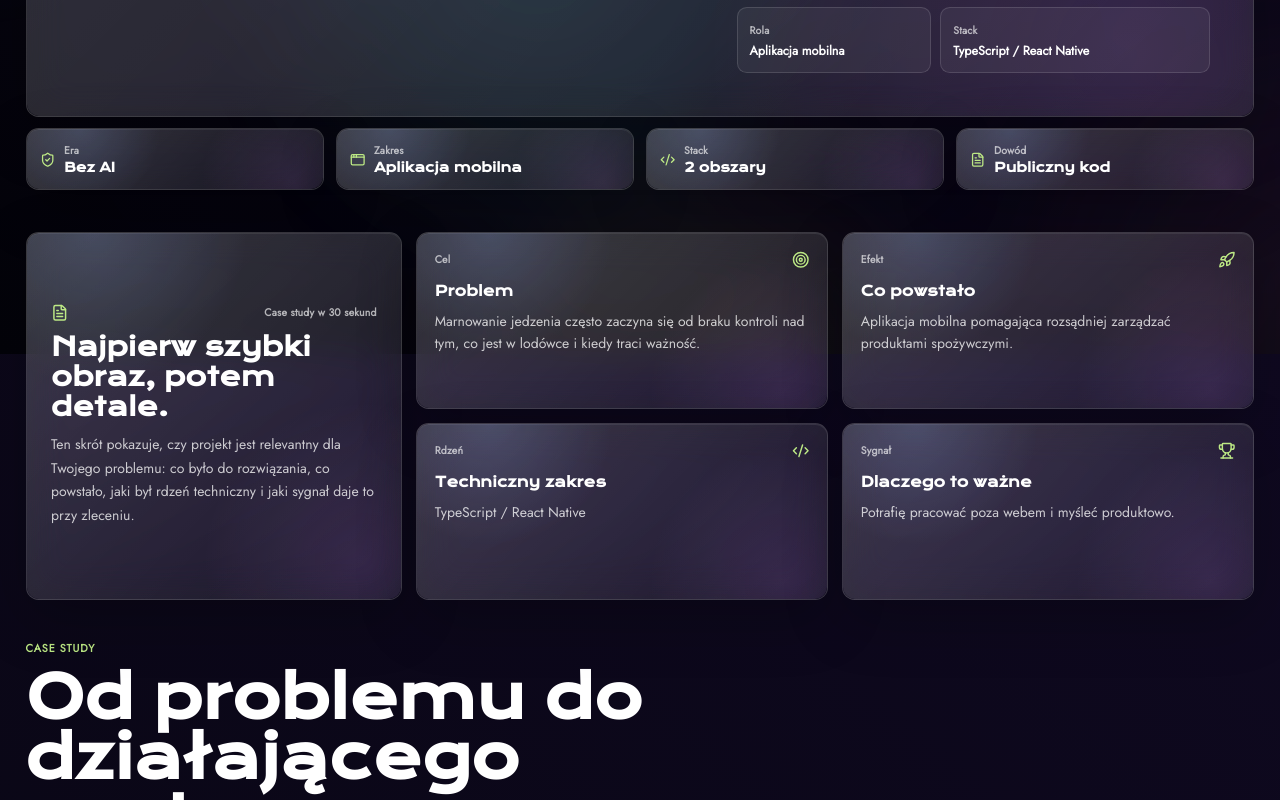
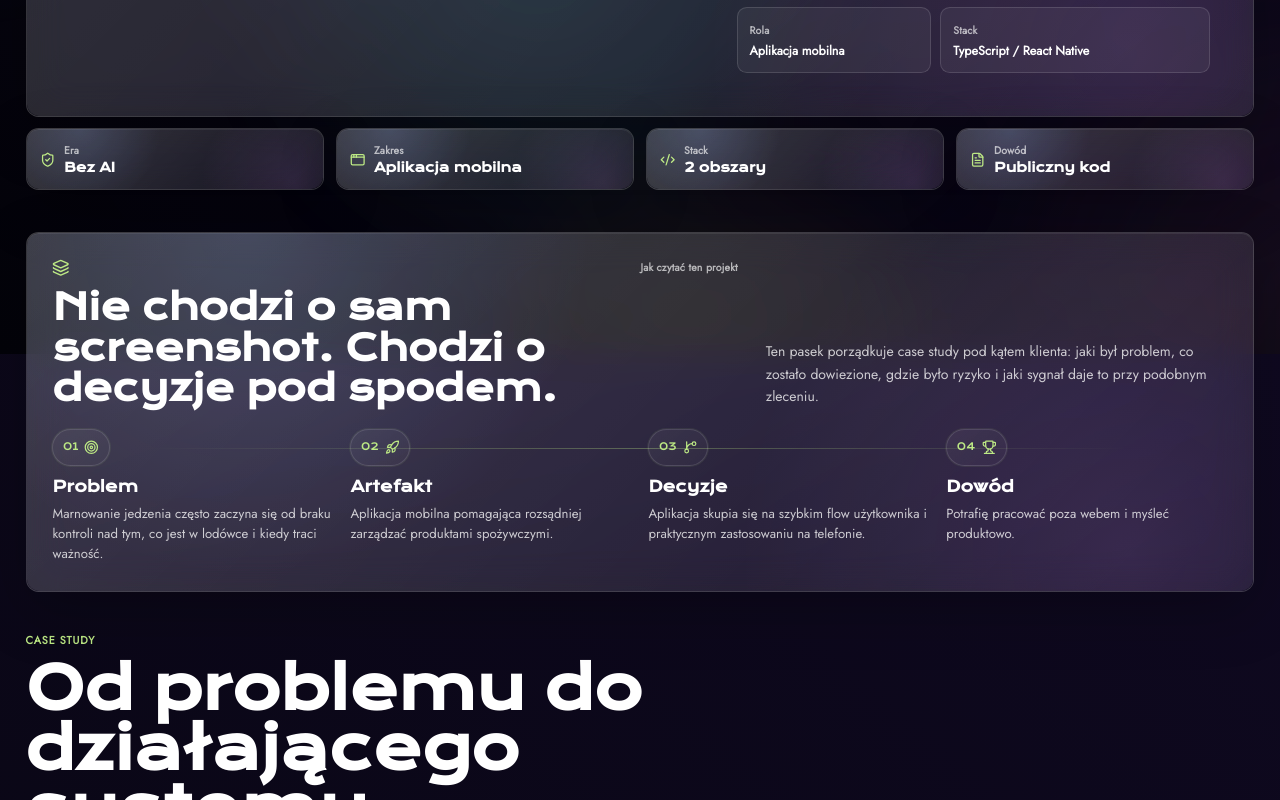
Before and after one commit to dawidbartczak/portfolio, a Next.js app: page /projects/biteback in a window 1280 px wide. Shown: the part 606-1406 px from the top of the page. Built offline with nearby package versions, Linux system fonts and the light colour scheme.

Commit message:
Refine case study narrative flow

```diff
--- a/src/components/ProjectPage/ProjectPage.module.scss
+++ b/src/components/ProjectPage/ProjectPage.module.scss
@@ -200,7 +200,7 @@
 
 .hero h1,
 .sectionHeader h2,
-.snapshotIntro h2,
+.deliveryLens h2,
 .systemMapPanel h2,
 .valuePanel h2,
 .bridgeIntro h2,
@@ -394,8 +394,8 @@
     text-overflow: ellipsis;
 }
 
+.deliveryLens,
 .storySection,
-.snapshotSection,
 .deliveryProof,
 .clientBridge,
 .deepDive,
@@ -412,6 +412,101 @@
 .sectionHeader h2 {
     font-size: clamp(2rem, 4.8vw, 4.2rem);
     line-height: 1.02;
+}
+
+.deliveryLens > .panelContent {
+    padding: clamp(1.1rem, 2.7vw, 1.85rem);
+}
+
+.lensHeader {
+    display: grid;
+    grid-template-columns: minmax(0, 0.92fr) minmax(280px, 0.62fr);
+    gap: clamp(1rem, 3vw, 2rem);
+    align-items: end;
+}
+
+.lensHeader h2 {
+    margin-top: 0.85rem;
+    font-size: clamp(1.55rem, 2.8vw, 2.65rem);
+    line-height: 1.12;
+}
+
+.lensHeader p {
+    margin: 0;
+    color: var(--text-muted);
+    line-height: 1.62;
+}
+
+.lensRail {
+    position: relative;
+    display: grid;
+    grid-template-columns: repeat(4, minmax(0, 1fr));
+    gap: clamp(0.85rem, 2vw, 1.2rem);
+    margin-top: 1.45rem;
+}
+
+.lensRail::before {
+    content: "";
+    position: absolute;
+    top: 1.32rem;
+    right: 8%;
+    left: 8%;
+    height: 1px;
+    background:
+        linear-gradient(90deg, transparent, color-mix(in srgb, var(--accent-strong) 46%, transparent), transparent);
+    opacity: 0.72;
+}
+
+.lensStep {
+    position: relative;
+    min-width: 0;
+}
+
+.lensNode {
+    position: relative;
+    z-index: 1;
+    display: inline-flex;
+    align-items: center;
+    gap: 0.45rem;
+    min-height: 2.62rem;
+    padding: 0.5rem 0.68rem;
+    border: 1px solid var(--chip-border);
+    border-radius: 999px;
+    background:
+        linear-gradient(145deg, color-mix(in srgb, var(--chip-bg) 86%, transparent), color-mix(in srgb, var(--button-secondary-bg) 38%, transparent));
+    box-shadow: 0 0 0 1px color-mix(in srgb, var(--accent-strong) 8%, transparent);
+}
+
+.lensNode span {
+    color: var(--accent-strong);
+    font-family: var(--font-krona-one), sans-serif;
+    font-size: 0.72rem;
+    line-height: 1;
+}
+
+.lensIcon {
+    width: 1.05rem;
+    height: 1.05rem;
+    color: var(--accent-strong);
+}
+
+.lensStep h3 {
+    margin: 0.82rem 0 0;
+    color: var(--text-strong);
+    font-family: var(--font-krona-one), sans-serif;
+    font-size: clamp(0.98rem, 1.2vw, 1.18rem);
+    line-height: 1.26;
+}
+
+.lensStep p {
+    margin: 0.5rem 0 0;
+    color: var(--text-muted);
+    font-size: 0.94rem;
+    line-height: 1.55;
+}
+
+.lensConnector {
+    display: none;
 }
 
 .storyGrid {
@@ -449,7 +544,6 @@
 }
 
 .bridgeCard h3,
-.snapshotCard h3,
 .storyCard h3 {
     margin: 1rem 0 0;
     color: var(--text-strong);
@@ -459,8 +553,6 @@
 }
 
 .storyCard p,
-.snapshotIntro p,
-.snapshotCard p,
 .systemMapPanel > .panelContent > p,
 .bridgeIntro p,
 .bridgeCard p,
@@ -470,48 +562,6 @@
     margin: 0.85rem 0 0;
     color: var(--text-muted);
     line-height: 1.68;
-}
-
-.snapshotSection {
-    display: grid;
-    grid-template-columns: minmax(280px, 0.62fr) minmax(0, 1.38fr);
-    gap: 1rem;
-    align-items: stretch;
-}
-
-.snapshotIntro .panelContent {
-    display: flex;
-    flex-direction: column;
-    justify-content: center;
-    height: 100%;
-    padding: clamp(1.1rem, 2.6vw, 1.75rem);
-}
-
-.snapshotIntro h2 {
-    margin-top: 0.85rem;
-    font-size: clamp(1.35rem, 2vw, 2rem);
-    line-height: 1.16;
-}
-
-.snapshotGrid {
-    display: grid;
-    grid-template-columns: repeat(2, minmax(0, 1fr));
-    gap: 1rem;
-}
-
-.snapshotCard .panelContent {
-    display: flex;
-    flex-direction: column;
-    min-height: 12.5rem;
-    padding: clamp(1rem, 2vw, 1.25rem);
-}
-
-.snapshotCard h3 {
-    font-size: clamp(0.95rem, 1.1vw, 1.1rem);
-}
-
-.snapshotCard p {
-    line-height: 1.55;
 }
 
 .deliveryProof {
@@ -807,11 +857,19 @@
 
 @media (max-width: 980px) {
     .hero > .panelContent,
-    .snapshotSection,
+    .lensHeader,
     .deliveryProof,
     .clientBridge,
     .deepDive {
         grid-template-columns: 1fr;
+    }
+
+    .lensRail {
+        grid-template-columns: repeat(2, minmax(0, 1fr));
+    }
+
+    .lensRail::before {
+        display: none;
     }
 
     .heroVisual {
@@ -819,10 +877,6 @@
     }
 
     .proofStrip {
-        grid-template-columns: repeat(2, minmax(0, 1fr));
-    }
-
-    .snapshotGrid {
         grid-template-columns: repeat(2, minmax(0, 1fr));
     }
 
@@ -888,15 +942,26 @@
 
     .stackPanel,
     .storyGrid,
-    .snapshotGrid,
+    .lensRail,
     .bridgeGrid,
     .proofStrip,
     .cta .panelContent {
         grid-template-columns: 1fr;
     }
 
-    .snapshotCard .panelContent {
-        min-height: auto;
+    .lensStep {
+        display: grid;
+        grid-template-columns: auto minmax(0, 1fr);
+        gap: 0 0.75rem;
+        align-items: start;
+    }
+
+    .lensStep h3 {
+        margin-top: 0.24rem;
+    }
+
+    .lensStep p {
+        grid-column: 2;
     }
 
     .bridgeCard .panelContent {
--- a/src/components/ProjectPage/index.tsx
+++ b/src/components/ProjectPage/index.tsx
@@ -161,37 +161,35 @@ export default function ProjectPage({project}: ProjectPageProps) {
             value: repoLabel(project, locale),
         },
     ];
-    const snapshotItems: StoryItem[] = [
+    const primaryProof = project.caseStudy.proves[0] ?? project.proofPoints[0] ?? project.role;
+    const deliveryLensItems: StoryItem[] = [
         {
-            eyebrow: {pl: "Cel", en: "Goal"},
+            eyebrow: {pl: "01", en: "01"},
             icon: Target,
-            id: "snapshot-goal",
+            id: "lens-problem",
             title: {pl: "Problem", en: "Problem"},
             text: project.caseStudy.problem,
         },
         {
-            eyebrow: {pl: "Efekt", en: "Result"},
+            eyebrow: {pl: "02", en: "02"},
             icon: Rocket,
-            id: "snapshot-result",
-            title: {pl: "Co powstało", en: "What shipped"},
+            id: "lens-artifact",
+            title: {pl: "Artefakt", en: "Artifact"},
             text: project.caseStudy.built,
         },
         {
-            eyebrow: {pl: "Rdzeń", en: "Core"},
-            icon: Code2,
-            id: "snapshot-core",
-            title: {pl: "Techniczny zakres", en: "Technical scope"},
-            text: {
-                pl: project.stack.join(" / "),
-                en: project.stack.join(" / "),
-            },
+            eyebrow: {pl: "03", en: "03"},
+            icon: GitBranch,
+            id: "lens-decisions",
+            title: {pl: "Decyzje", en: "Decisions"},
+            text: project.caseStudy.architecture,
         },
         {
-            eyebrow: {pl: "Sygnał", en: "Signal"},
+            eyebrow: {pl: "04", en: "04"},
             icon: Trophy,
-            id: "snapshot-signal",
-            title: {pl: "Dlaczego to ważne", en: "Why it matters"},
-            text: project.caseStudy.clientValue?.title ?? project.caseStudy.proves[0] ?? project.role,
+            id: "lens-proof",
+            title: {pl: "Dowód", en: "Proof"},
+            text: primaryProof,
         },
     ];
     const clientBridgeSteps: StoryItem[] = [
@@ -346,37 +344,40 @@ export default function ProjectPage({project}: ProjectPageProps) {
                 })}
             </section>
 
-            <section className={styles.snapshotSection}>
-                <article className={cx(styles.glassPanel, styles.snapshotIntro, styles.interactiveCard)} data-reveal>
+            <section className={cx(styles.deliveryLens, styles.glassPanel)} data-reveal>
                 <div className={styles.panelContent}>
+                    <div className={styles.lensHeader}>
+                        <div>
                             <div className={styles.sectionKicker}>
-                            <FileText className={styles.kickerIcon}/>
-                            <span>{locale === "pl" ? "Case study w 30 sekund" : "30-second case study"}</span>
+                                <Layers3 className={styles.kickerIcon}/>
+                                <span>{locale === "pl" ? "Jak czytać ten projekt" : "How to read this project"}</span>
                             </div>
-                        <h2>{locale === "pl" ? "Najpierw szybki obraz, potem detale." : "A quick scan first, details after."}</h2>
+                            <h2>{locale === "pl"
+                                ? "Nie chodzi o sam screenshot. Chodzi o decyzje pod spodem."
+                                : "It is not just the screenshot. It is the decisions underneath."}</h2>
+                        </div>
                         <p>{locale === "pl"
-                            ? "Ten skrót pokazuje, czy projekt jest relevantny dla Twojego problemu: co było do rozwiązania, co powstało, jaki był rdzeń techniczny i jaki sygnał daje to przy zleceniu."
-                            : "This summary shows whether the project is relevant to your problem: what needed solving, what shipped, the technical core and the signal it gives for client work."}</p>
+                            ? "Ten pasek porządkuje case study pod kątem klienta: jaki był problem, co zostało dowiezione, gdzie było ryzyko i jaki sygnał daje to przy podobnym zleceniu."
+                            : "This rail frames the case study for a client: the problem, the shipped artifact, the risk area and the signal it gives for similar work."}</p>
                     </div>
-                </article>
 
-                <div className={styles.snapshotGrid}>
-                    {snapshotItems.map((item) => {
+                    <div className={styles.lensRail}>
+                        {deliveryLensItems.map((item, index) => {
                             const Icon = item.icon;
 
                             return (
-                            <article className={cx(styles.glassPanel, styles.snapshotCard, styles.interactiveCard)} data-reveal key={item.id}>
-                                <div className={styles.panelContent}>
-                                    <div className={styles.cardTopline}>
+                                <article className={styles.lensStep} key={item.id}>
+                                    <div className={styles.lensNode}>
                                         <span>{t(item.eyebrow)}</span>
-                                        <Icon className={styles.cardIcon}/>
+                                        <Icon className={styles.lensIcon}/>
                                     </div>
                                     <h3>{t(item.title)}</h3>
                                     <p>{t(item.text)}</p>
-                                </div>
+                                    {index < deliveryLensItems.length - 1 && <span className={styles.lensConnector} aria-hidden="true"/>}
                                 </article>
                             );
                         })}
+                    </div>
                 </div>
             </section>
 
```
Lines whose indentation alone changed are shown as unchanged.
